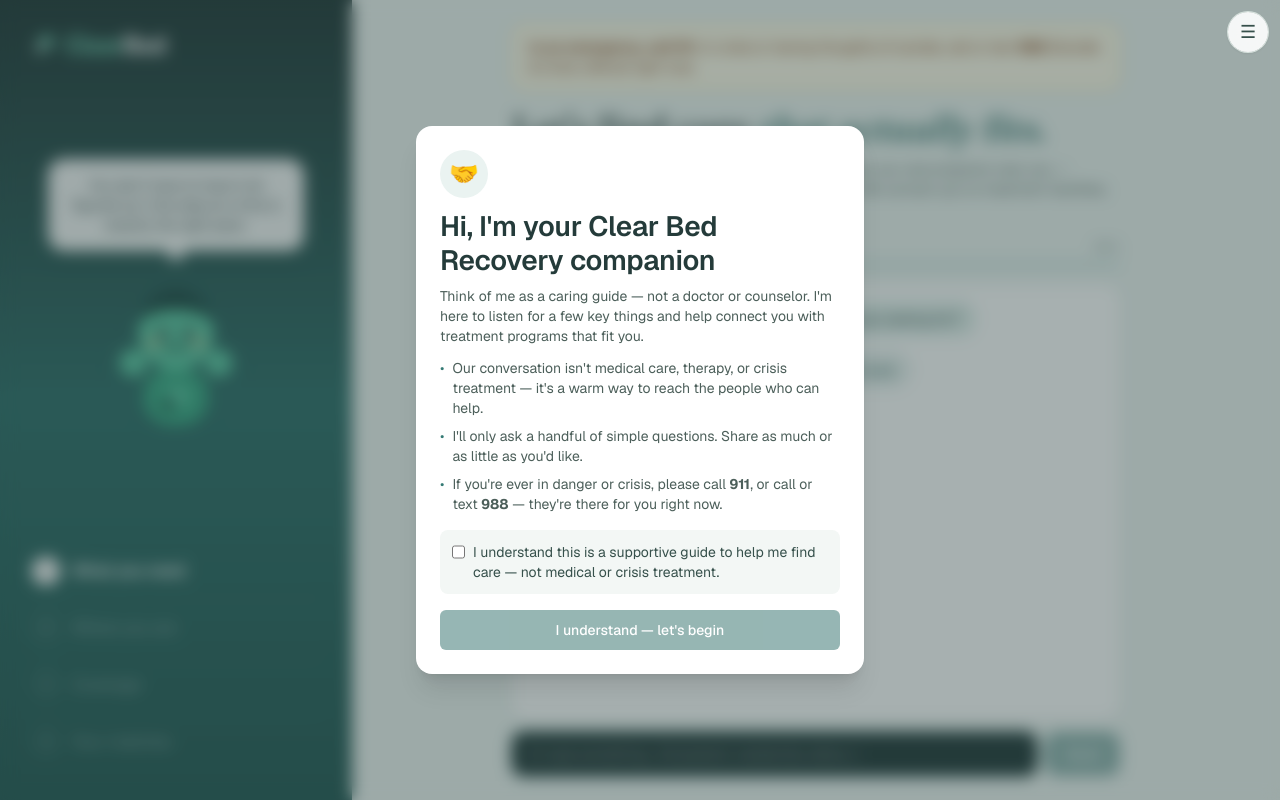
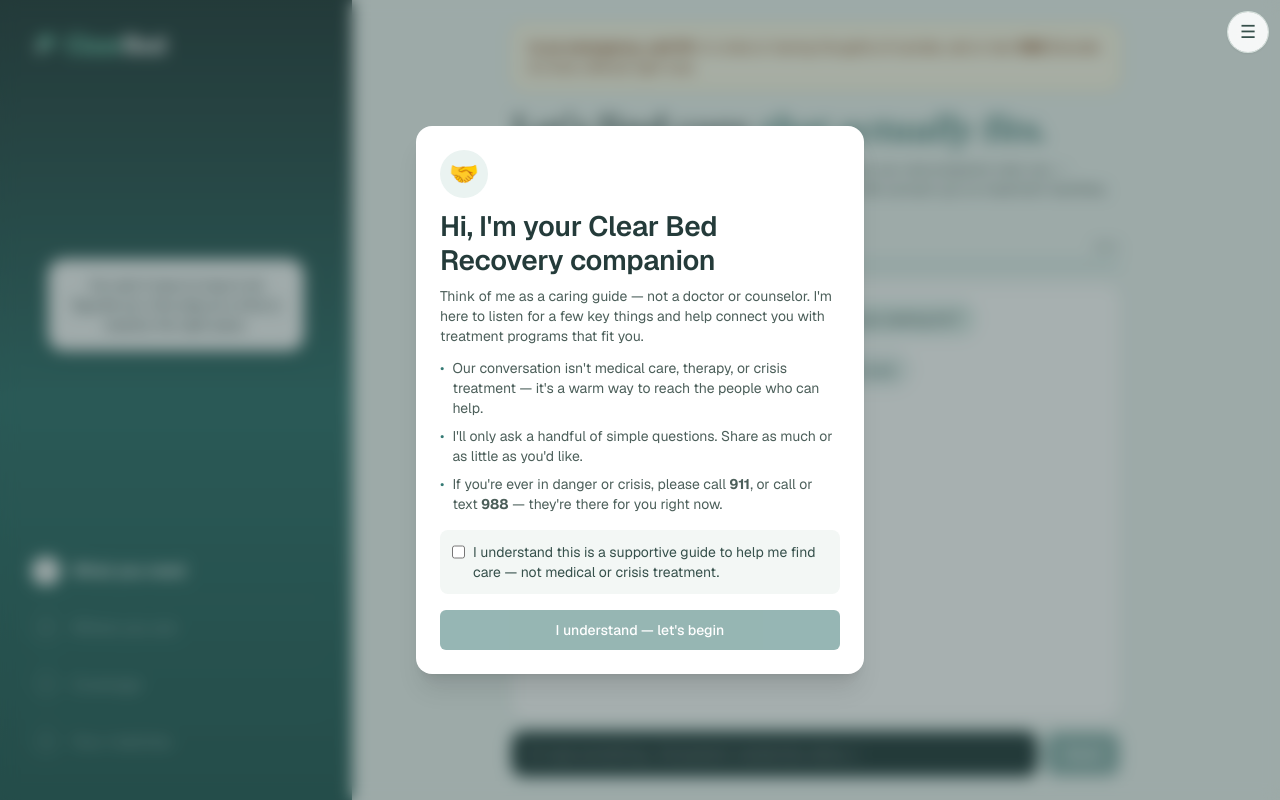
Before and after one commit to Nddowling/wellness-companion, a Next.js app: page /match in a window 1280 px wide. Built offline with nearby package versions, Linux system fonts and the light colour scheme.

Commit message:
match: remove placeholder mascot from sidebar for now
Keeps the encouragement card + step tracker; Mascot.tsx retained for later.

Co-Authored-By: Claude Opus 4.8 <noreply@anthropic.com>

```diff
--- a/src/app/(public)/match/page.tsx
+++ b/src/app/(public)/match/page.tsx
@@ -4,7 +4,6 @@ import Link from 'next/link';
 import { useEffect, useRef, useState } from 'react';
 
 import { Logo } from '@/components/Logo';
-import { Mascot } from '@/components/Mascot';
 
 type Role = 'user' | 'assistant';
 type Message = { role: Role; content: string };
@@ -350,11 +349,9 @@ export default function MatchPage() {
         </Link>
 
         <div className="flex flex-col items-center text-center">
-          <div className="relative max-w-[16rem] rounded-2xl bg-white/95 px-5 py-4 text-sm text-ink shadow-lg">
+          <div className="max-w-[16rem] rounded-2xl bg-white/95 px-5 py-4 text-sm text-ink shadow-lg">
             {step.encouragement}
-            <span className="absolute -bottom-2 left-1/2 h-4 w-4 -translate-x-1/2 rotate-45 bg-white/95" />
           </div>
-          <Mascot className="mt-6 h-44 w-44 drop-shadow" />
         </div>
 
         <ol className="space-y-1">
```
